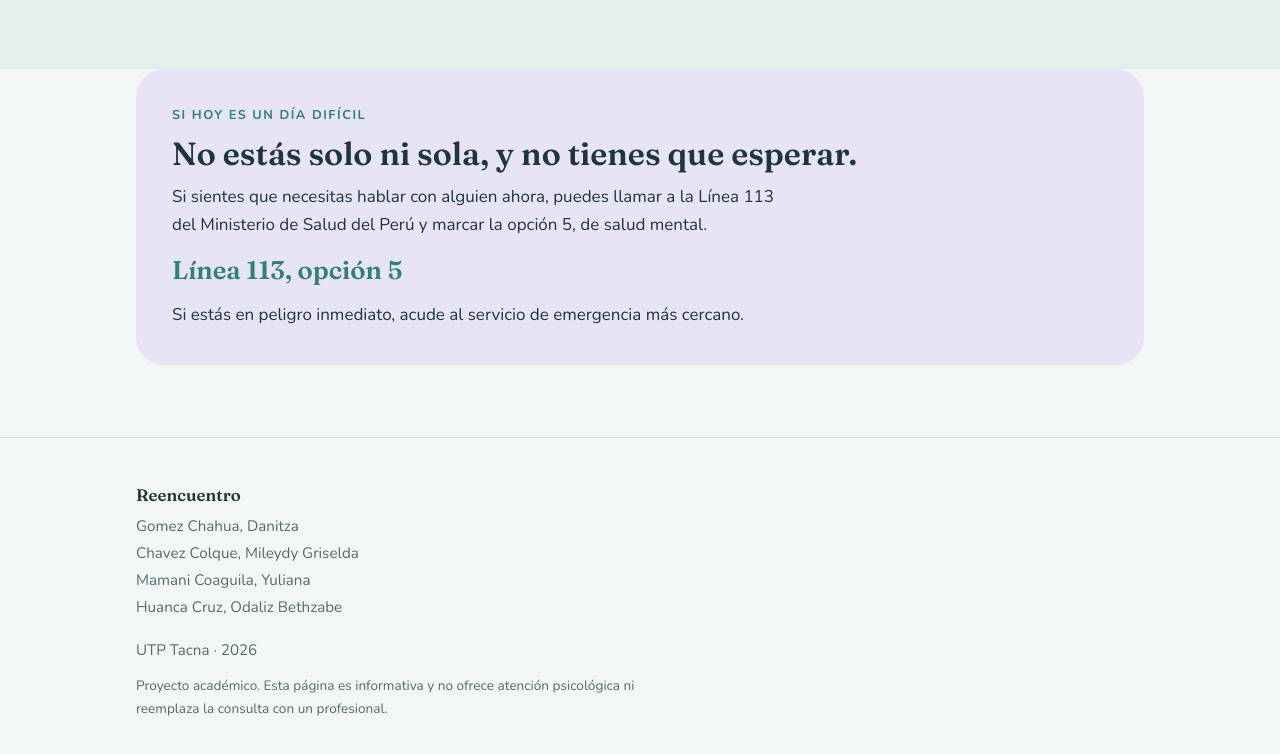
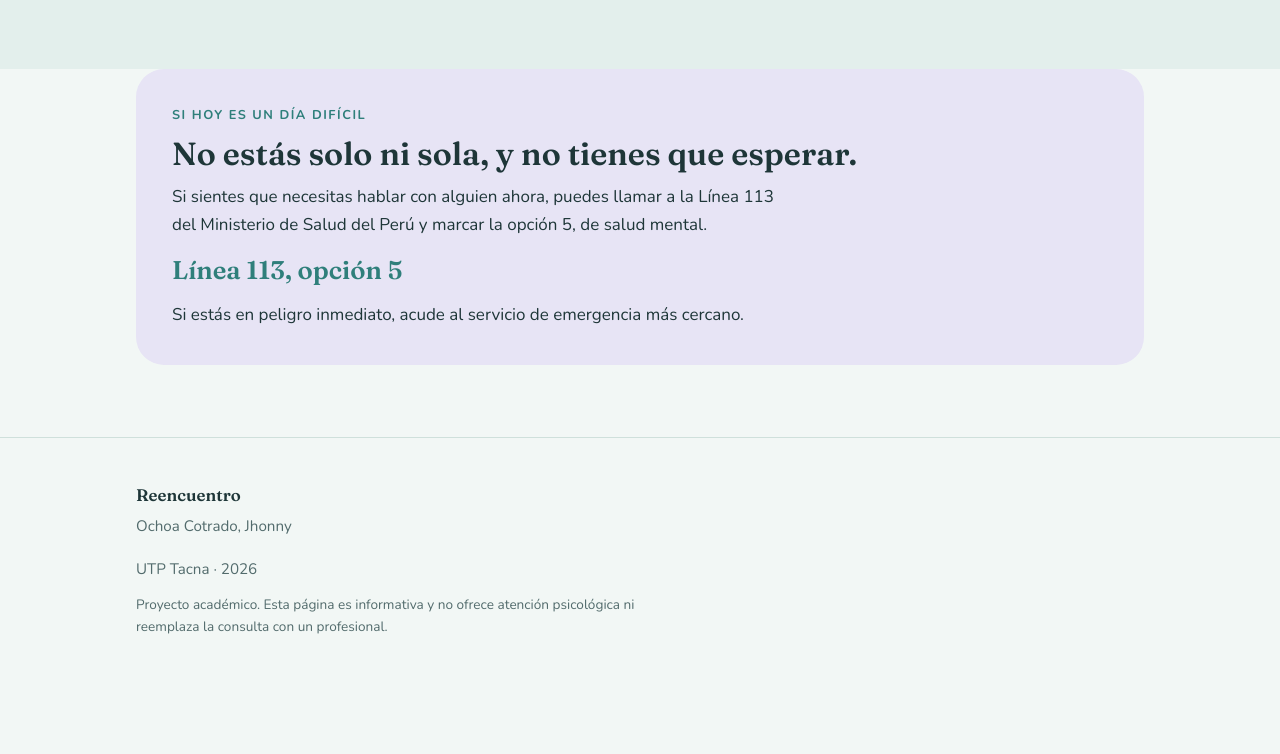
Before and after one commit to danitzammw-rgb/reencuentro-ia, a website: page public/index.html in a window 1280 px wide. Shown: the part 4924-5678 px from the top of the page. After the commit the page ends 5619 px from the top, so only its background shows below. Drawn offline with nearby package versions, Linux system fonts and the light colour scheme.

Commit message:
Update index.html

```diff
--- a/public/index.html
+++ b/public/index.html
@@ -397,10 +397,7 @@ footer ul{list-style:none;padding:0;margin:0 0 18px;display:grid;gap:2px}
   <div class="wrap">
     <h3>Reencuentro</h3>
     <ul>
-      <li>Gomez Chahua, Danitza</li>
-      <li>Chavez Colque, Mileydy Griselda</li>
-      <li>Mamani Coaguila, Yuliana</li>
-      <li>Huanca Cruz, Odaliz Bethzabe</li>
+      <li>Ochoa Cotrado, Jhonny</li>
     </ul>
     <p>UTP Tacna · 2026</p>
     <p class="fine" style="margin-top:12px">Proyecto académico. Esta página es informativa y no ofrece atención psicológica ni reemplaza la consulta con un profesional.</p>
```
